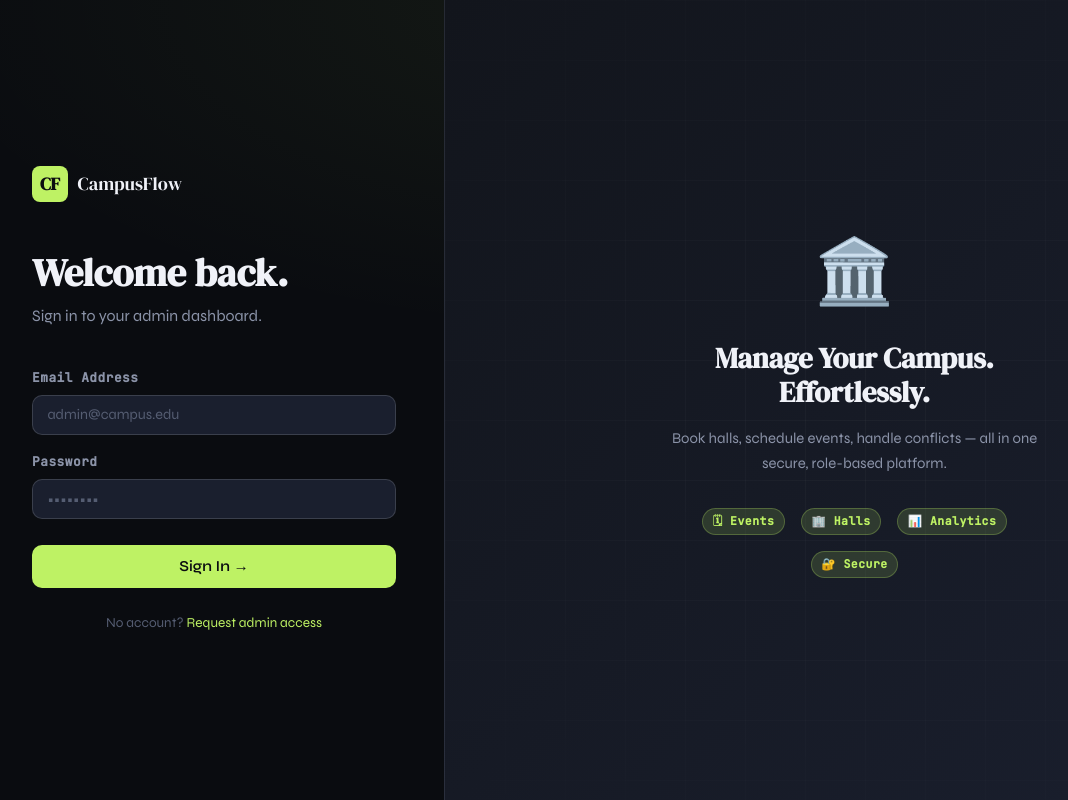
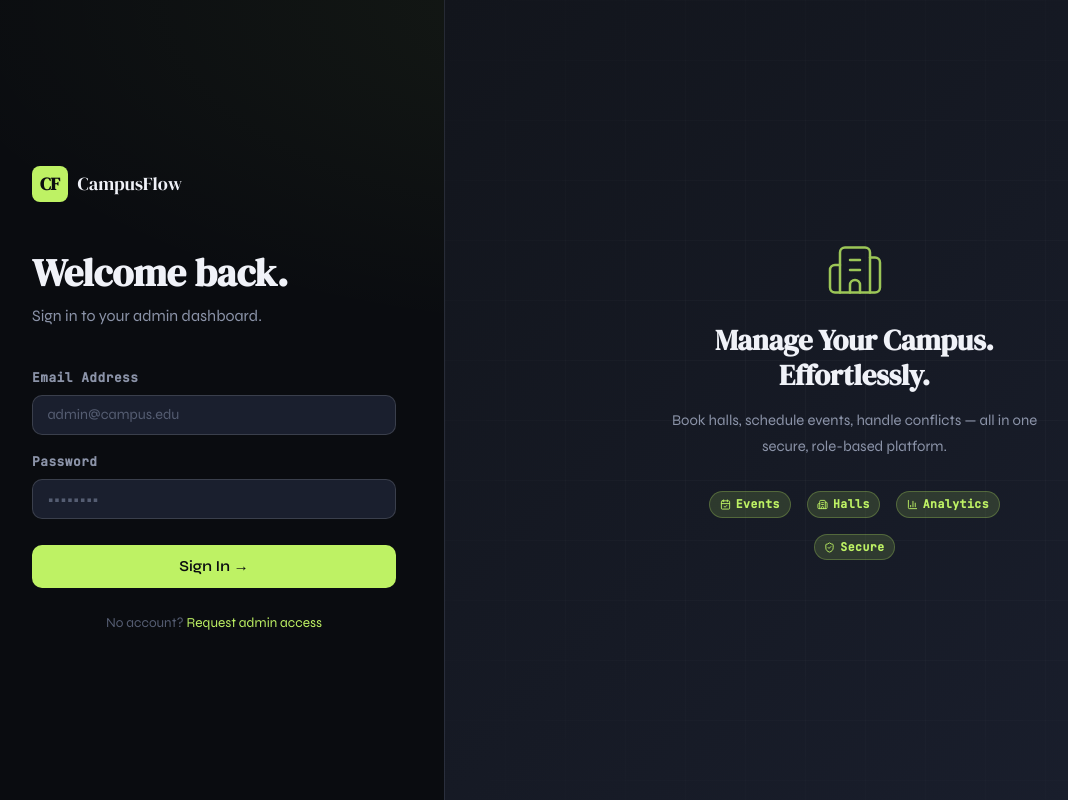
Before and after one commit to Alfievarghese/CampusFlow, a Next.js app in the folder client/: page /auth/login in a window 1280 px wide. Shown: the whole page, without its empty margins (16-1084 px from the left). Built offline with nearby package versions, Linux system fonts and the light colour scheme; no server answers.

Commit message:
FIX: Replace all emojis with Lucide icons, fix poster URL, smooth theme transitions, update halls

```diff
--- a/client/app/auth/login/page.tsx
+++ b/client/app/auth/login/page.tsx
@@ -3,6 +3,7 @@
 import { useAuth } from '@/context/AuthContext';
 import { useRouter } from 'next/navigation';
 import Link from 'next/link';
+import { Building2, CalendarCheck, BarChart3, ShieldCheck } from 'lucide-react';
 
 export default function LoginPage() {
     const { login } = useAuth();
@@ -119,7 +120,7 @@
                     textAlign: 'center',
                     maxWidth: '380px',
                 }}>
-                    <div style={{ fontSize: '4rem', marginBottom: '1rem' }}>🏛️</div>
+                    <Building2 size={60} strokeWidth={1} style={{ color: 'var(--lime)', marginBottom: '1rem', opacity: 0.8 }} />
                     <h3 style={{ marginBottom: '1rem', fontFamily: 'var(--font-display)', fontSize: '1.8rem' }}>
                         Manage Your Campus.<br />Effortlessly.
                     </h3>
@@ -127,8 +128,13 @@
                         Book halls, schedule events, handle conflicts — all in one secure, role-based platform.
                     </p>
                     <div style={{ display: 'flex', justifyContent: 'center', gap: '1rem', marginTop: '2rem', flexWrap: 'wrap' }}>
-                        {['🗓 Events', '🏢 Halls', '📊 Analytics', '🔐 Secure'].map(tag => (
-                            <span key={tag} className="badge badge-confirmed">{tag}</span>
+                        {[
+                            { icon: CalendarCheck, label: 'Events' },
+                            { icon: Building2, label: 'Halls' },
+                            { icon: BarChart3, label: 'Analytics' },
+                            { icon: ShieldCheck, label: 'Secure' },
+                        ].map(({ icon: Icon, label }) => (
+                            <span key={label} className="badge badge-confirmed" style={{ gap: '0.3rem' }}><Icon size={11} />{label}</span>
                         ))}
                     </div>
                 </div>
--- a/client/app/error.tsx
+++ b/client/app/error.tsx
@@ -1,11 +1,12 @@
 'use client';
 import { useEffect } from 'react';
+import { AlertTriangle } from 'lucide-react';
 
 export default function Error({ error, reset }: { error: Error; reset: () => void }) {
   useEffect(() => { console.error('[CampusFlow]', error); }, [error]);
   return (
     <div style={{ minHeight: '100vh', display: 'flex', alignItems: 'center', justifyContent: 'center', background: 'var(--ink)', flexDirection: 'column', gap: '1.5rem', textAlign: 'center', padding: '2rem' }}>
-      <div style={{ fontSize: '3rem' }}>⚠️</div>
+      <AlertTriangle size={52} strokeWidth={1.25} style={{ color: 'var(--amber)', opacity: 0.8 }} />
       <h2 style={{ fontFamily: 'var(--font-display)', color: 'var(--text-primary)' }}>Something went wrong</h2>
       <p style={{ color: 'var(--text-secondary)' }}>{error.message || 'An unexpected error occurred.'}</p>
       <button onClick={reset} className="btn btn-primary">Try Again</button>
--- a/client/app/globals.css
+++ b/client/app/globals.css
@@ -93,6 +93,7 @@
   line-height: 1.6;
   -webkit-font-smoothing: antialiased;
   min-height: 100vh;
+  transition: background-color 0.3s ease, color 0.3s ease;
 }
 
 /* Scrollbar */
@@ -1259,6 +1260,7 @@
   background: rgba(255, 107, 107, 0.1);
   color: var(--rose);
 }
+
 /* Theme toggle button in sidebar footer */
 .sidebar-theme-toggle {
   display: flex;
@@ -1277,9 +1279,13 @@
   font-family: var(--font-body);
   letter-spacing: 0;
 }
+
 .sidebar-theme-toggle:hover {
   background: var(--surface-2);
   color: var(--text-primary);
   border-color: var(--border-bright);
 }
-.sidebar-theme-toggle svg { flex-shrink: 0; }
+
+.sidebar-theme-toggle svg {
+  flex-shrink: 0;
+}
```
Also changed, not shown: client/app/admin/events/new/page.tsx (+5 -4 lines), client/app/page.tsx (+11 -10 lines).
